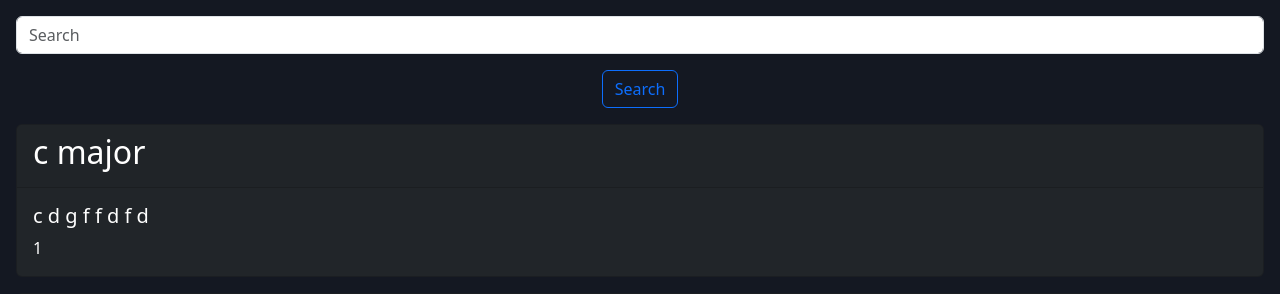
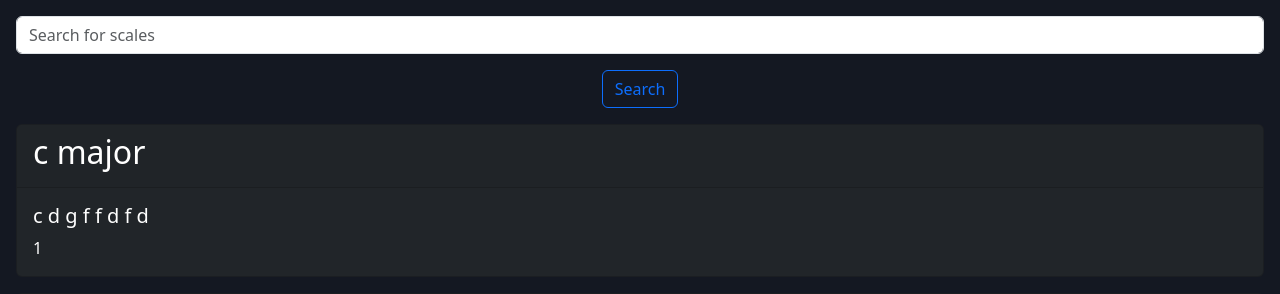
Before and after one commit to yadhumanikandan/music_web_django, a Django app: page /scales/ in a window 1280 px wide. Shown: the part 87-381 px from the top of the page. Run offline with Django 5.2, Linux system fonts and the light colour scheme; data comes from the database, SQL or seed files in the repository.

Commit message:
fixed search keyword showing bug

```diff
--- a/music_web/base/templates/base/all_cards.html
+++ b/music_web/base/templates/base/all_cards.html
@@ -14,7 +14,7 @@
             <div class="">
 
                 <div class="">
-                    <input name="search" class="form-control" type="text" placeholder="Search" >
+                    <input name="search" class="form-control" type="text" placeholder="Search for scales" >
                 </div>
 
                 <div align="center" class="m-3">
@@ -25,6 +25,11 @@
         </form>
     </div>
     {% if data %}
+        {% if search %}
+            <div align="center" class="m-3">
+                <h2>Search result for "{{ search }}"</h2>
+            </div>
+        {% endif %}
         {% for item in data %}
             <a href={% url 'base:show_result' id=item.id %}>
                 <div class="card text-white bg-dark m-3" style="max-width: 100rem;">
--- a/music_web/base/views.py
+++ b/music_web/base/views.py
@@ -23,7 +23,7 @@ def show_scales(request):
     if request.method == "POST":
         search = request.POST.get("search")
         data = Scale.objects.filter(name__contains=search)
-        return render(request, 'base/all_cards.html', {'data': data})
+        return render(request, 'base/all_cards.html', {'data': data, 'search': search})
 
     else:
         data = Scale.objects.all()
```
